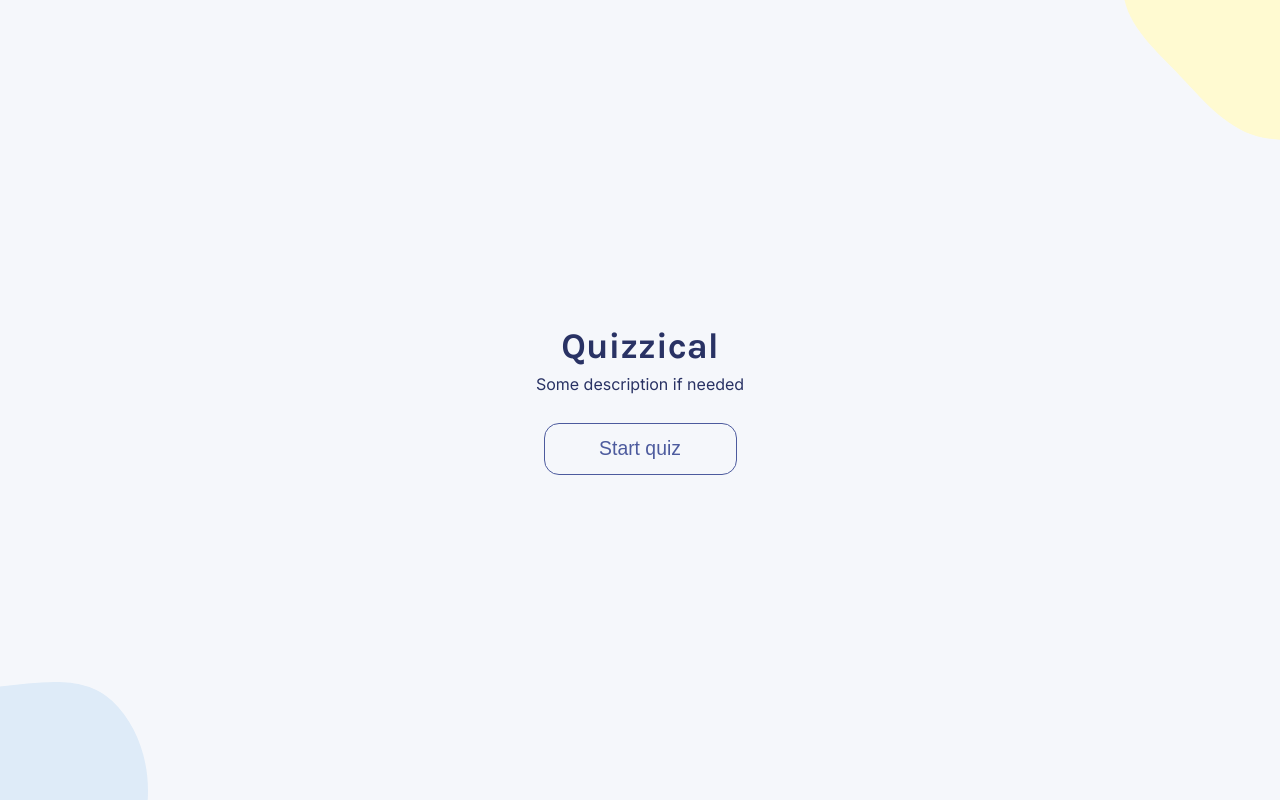
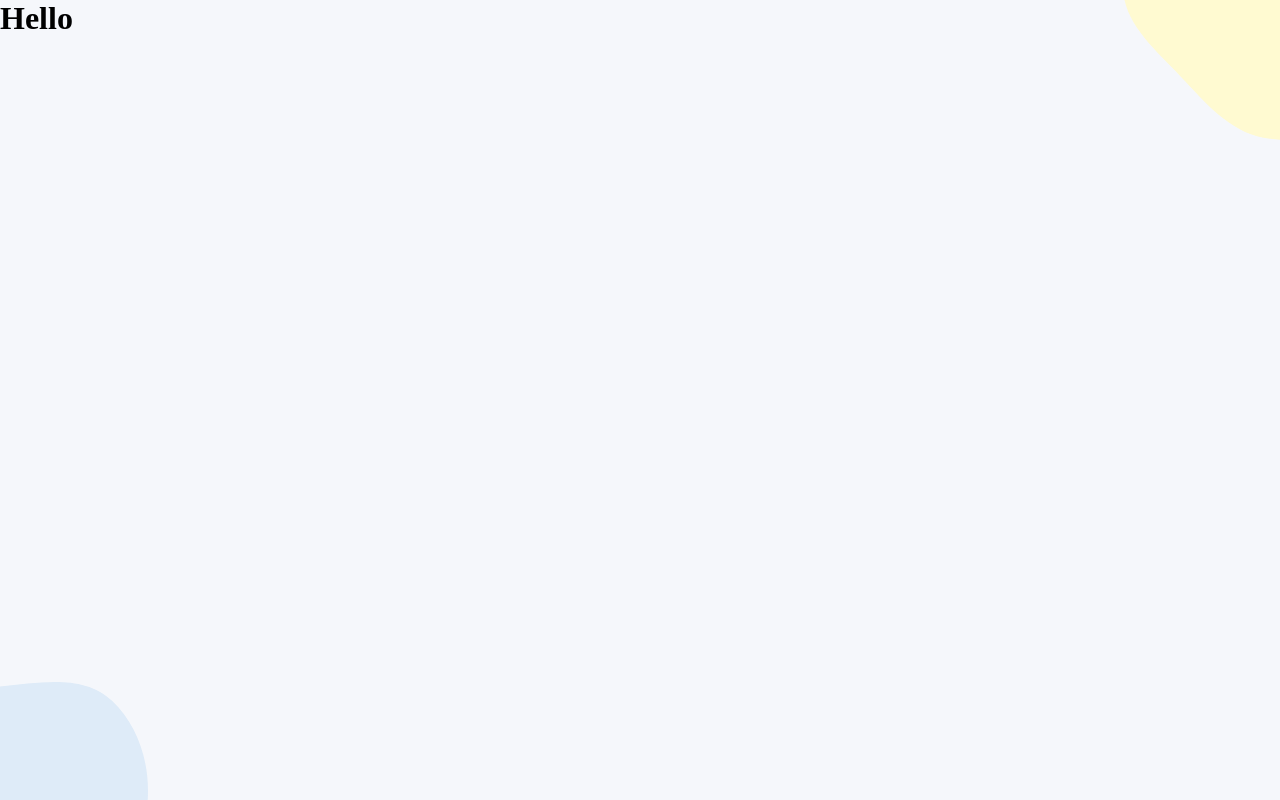
Before and after one commit to wbsantiago/quizzical-app, a React (Vite) app: page / in a window 1280 px wide. Both pictures are taken after a click on the button "Start quiz". Built offline with nearby package versions, Linux system fonts and the light colour scheme.

Commit message:
setting button at BeginQuiz component to redirect to the page form

```diff
--- a/src/App.jsx
+++ b/src/App.jsx
@@ -1,15 +1,22 @@
 import { useState } from 'react'
 import './App.css'
 import BeginQuiz from './components/BeginQuiz'
+import Main from './components/Main'
 
 function App() {
 
   const [started, setStarted] = useState(false)
 
+  function startQuiz() {
+    setStarted(!started)
+  }
+
+console.log(started)
+
   return (
     <div className="App">
       { started === false ?
-      <BeginQuiz />:
+      <BeginQuiz startQuiz={startQuiz} />:
       <Main />
       }
     </div>
--- a/src/components/BeginQuiz.jsx
+++ b/src/components/BeginQuiz.jsx
@@ -1,11 +1,11 @@
 import './beginQuiz.css'
 
-export default function BeginQuiz() {
+export default function BeginQuiz(props) {
     return (
         <div className="starter--div">
             <h1 className='starter--title'>Quizzical</h1>
             <p className='starter--description'>Some description if needed</p>
-            <button className='starter--btn'>Start quiz</button>
+            <button className='starter--btn' onClick={props.startQuiz}>Start quiz</button>
         </div>
     )
 }
--- /dev/null
+++ b/src/components/Main.jsx
@@ -0,0 +1,7 @@
+export default function Main() {
+    return (
+        <div className="main">
+            <h1>Hello</h1>
+        </div>
+    )
+}
```
